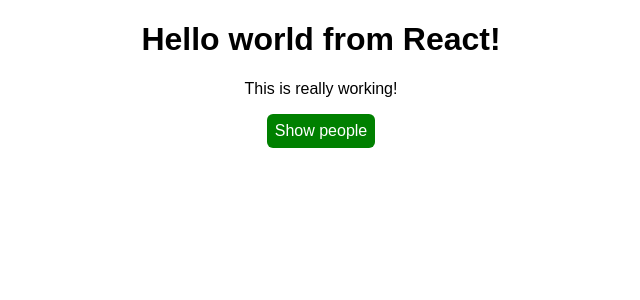
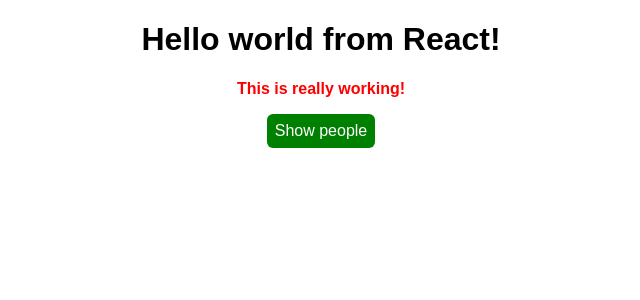
Before and after one commit to PatrickBoyn/learning-react, a React (Create React App) app: page / in a window 1280 px wide. Shown: the top 300 px of the page, without its empty margins (319-959 px from the left). Built offline with nearby package versions, Linux system fonts and the light colour scheme.

Commit message:
Added the classes to the p tag.

```diff
--- a/src/App.js
+++ b/src/App.js
@@ -86,10 +86,11 @@ class App extends Component {
       style.backgroundColor = 'red';
     }
     let classes = ['red', 'bold'].join(' ');
+
     return (
       <div className="App">
         <h1>Hello world from React!</h1>
-        <p>This is really working!</p>
+        <p className={classes}>This is really working!</p>
         {/* This can be inefficient. */}
         <button style={style} onClick={this.togglePeopleHandler}>
           Show people
```
